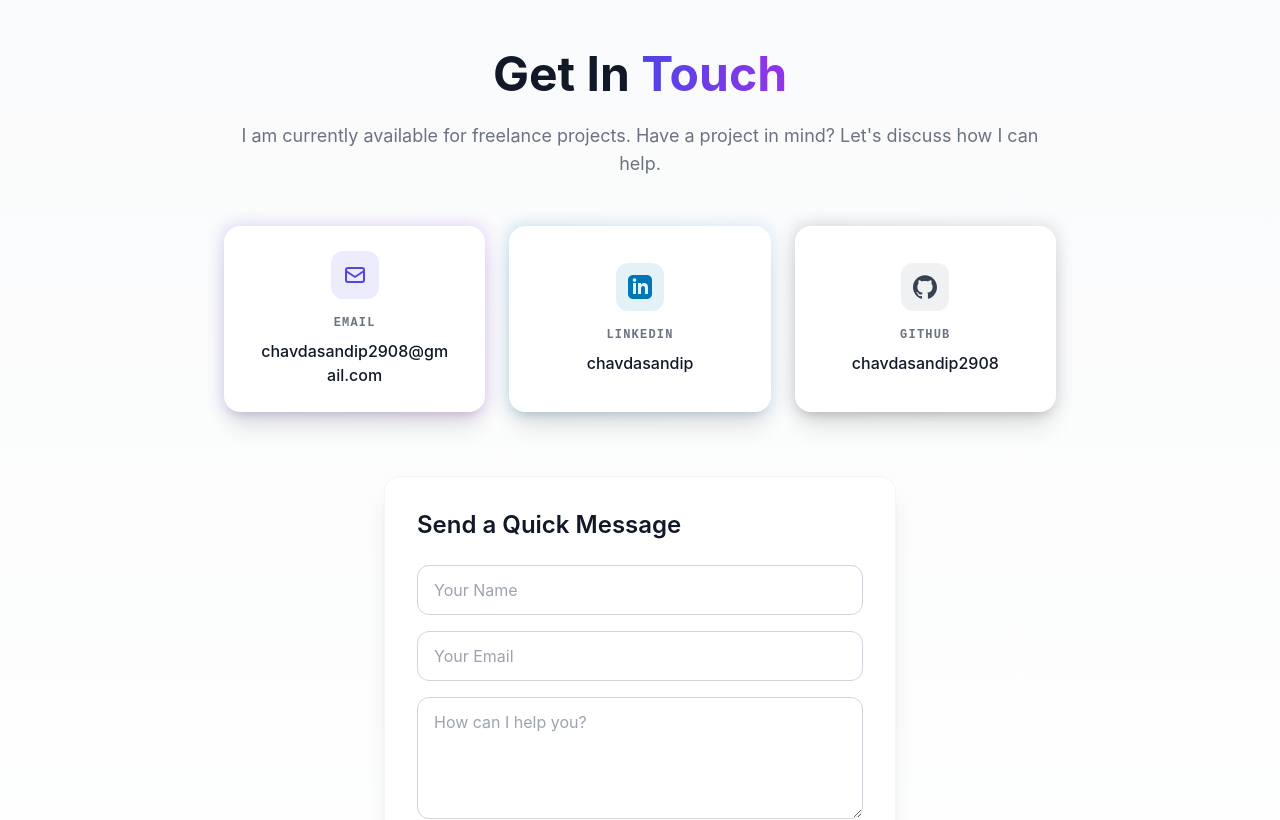
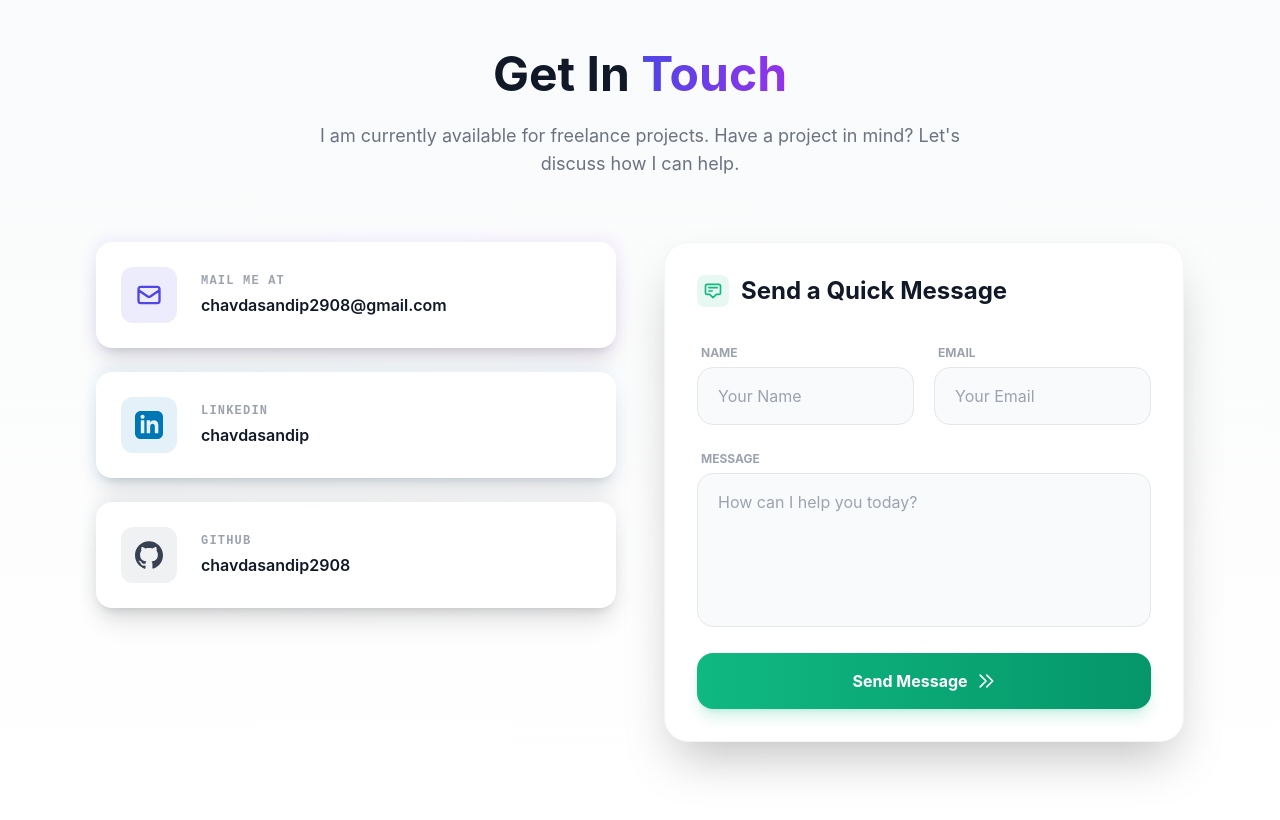
Before and after one commit to chavdasandip2908/My-portfolio-, a React (Vite) app in the folder client/: page / in a window 1280 px wide. Shown: the part 3920-4740 px from the top of the page. Built offline with nearby package versions, Linux system fonts and the light colour scheme; no server answers.

Commit message:
side by side view

```diff
--- a/client/src/components/Sections.jsx
+++ b/client/src/components/Sections.jsx
@@ -73,27 +73,29 @@ const Contact = () => {
 
     return (
         <section id="contact" className="py-20 bg-gradient-to-b from-gray-50 to-white dark:from-gray-800 dark:to-gray-900 transition-colors duration-300">
-            <div className="max-w-4xl mx-auto px-4 sm:px-6 lg:px-8">
+            <div className="max-w-6xl mx-auto px-4 sm:px-6 lg:px-8">
                 <motion.div
                     initial={{ opacity: 0, y: 20 }}
                     whileInView={{ opacity: 1, y: 0 }}
                     viewport={{ once: true }}
-                    className="text-center mb-12"
+                    className="text-center mb-16"
                 >
                     <h2 className="text-4xl md:text-5xl font-bold text-light-text dark:text-dark-text mb-6">
                         Get In <span className="bg-gradient-to-r from-primary to-purple-600 bg-clip-text text-transparent">Touch</span>
                     </h2>
-                    <p className="text-lg text-light-muted dark:text-dark-muted mb-10">
+                    <p className="text-lg text-light-muted dark:text-dark-muted max-w-2xl mx-auto">
                         I am currently available for freelance projects. Have a project in mind? Let's discuss how I can help.
                     </p>
                 </motion.div>
 
+                <div className="grid grid-cols-1 lg:grid-cols-2 gap-12 items-start">
+                    {/* Left Column: Contact Information */}
                     <motion.div
-                    initial={{ opacity: 0, y: 20 }}
-                    whileInView={{ opacity: 1, y: 0 }}
+                        initial={{ opacity: 0, x: -30 }}
+                        whileInView={{ opacity: 1, x: 0 }}
                         viewport={{ once: true }}
                         transition={{ delay: 0.2 }}
-                    className="grid grid-cols-1 md:grid-cols-3 gap-6 mb-16 items-stretch"
+                        className="space-y-6"
                     >
                         {/* Email Card */}
                         <div
@@ -101,17 +103,19 @@ const Contact = () => {
                                 navigator.clipboard.writeText('chavdasandip2908@gmail.com');
                                 toast.success('Email copied to clipboard!');
                             }}
-                        className="group relative cursor-pointer h-full"
+                            className="group relative cursor-pointer"
                         >
-                        <div className="absolute -inset-0.5 bg-gradient-to-r from-primary to-purple-600 rounded-2xl opacity-20 group-hover:opacity-40 blur transition duration-300"></div>
-                        <div className="relative flex flex-col items-center p-6 bg-white dark:bg-gray-800/80 backdrop-blur-xl border border-white/20 dark:border-gray-700/50 rounded-2xl shadow-xl transition-all duration-300 group-hover:-translate-y-1 h-full min-h-[180px] justify-center">
-                            <div className="w-12 h-12 flex items-center justify-center bg-primary/10 rounded-xl mb-4 text-primary group-hover:scale-110 transition-transform duration-300 flex-shrink-0">
-                                <svg className="w-6 h-6" fill="none" stroke="currentColor" viewBox="0 0 24 24">
+                            <div className="absolute -inset-0.5 bg-gradient-to-r from-primary to-purple-600 rounded-2xl opacity-10 group-hover:opacity-30 blur transition duration-300"></div>
+                            <div className="relative flex items-center p-6 bg-white dark:bg-gray-800/80 backdrop-blur-xl border border-white/20 dark:border-gray-700/50 rounded-2xl shadow-xl transition-all duration-300 group-hover:-translate-y-1">
+                                <div className="w-14 h-14 flex items-center justify-center bg-primary/10 rounded-xl mr-6 text-primary group-hover:scale-110 transition-transform duration-300">
+                                    <svg className="w-7 h-7" fill="none" stroke="currentColor" viewBox="0 0 24 24">
                                         <path strokeLinecap="round" strokeLinejoin="round" strokeWidth={2} d="M3 8l7.89 5.26a2 2 0 002.22 0L21 8M5 19h14a2 2 0 002-2V7a2 2 0 00-2-2H5a2 2 0 00-2 2v10a2 2 0 002 2z" />
                                     </svg>
                                 </div>
-                            <h4 className="text-xs font-bold text-gray-500 dark:text-gray-400 uppercase tracking-widest mb-2 font-mono">Email</h4>
-                            <p className="text-gray-900 dark:text-white font-medium break-all text-center text-sm sm:text-base px-2">chavdasandip2908@gmail.com</p>
+                                <div className="flex-1 min-w-0">
+                                    <h4 className="text-xs font-bold text-gray-400 dark:text-gray-500 uppercase tracking-widest mb-1 font-mono">Mail Me At</h4>
+                                    <p className="text-gray-900 dark:text-white font-semibold truncate text-sm sm:text-base">chavdasandip2908@gmail.com</p>
+                                </div>
                             </div>
                         </div>
 
@@ -120,17 +124,19 @@ const Contact = () => {
                             href="https://www.linkedin.com/in/chavdasandip/"
                             target="_blank"
                             rel="noopener noreferrer"
-                        className="group relative h-full"
+                            className="group relative block"
                         >
-                        <div className="absolute -inset-0.5 bg-gradient-to-r from-[#0077b5] to-blue-400 rounded-2xl opacity-20 group-hover:opacity-40 blur transition duration-300"></div>
-                        <div className="relative flex flex-col items-center p-6 bg-white dark:bg-gray-800/80 backdrop-blur-xl border border-white/20 dark:border-gray-700/50 rounded-2xl shadow-xl transition-all duration-300 group-hover:-translate-y-1 h-full min-h-[180px] justify-center">
-                            <div className="w-12 h-12 flex items-center justify-center bg-[#0077b5]/10 rounded-xl mb-4 text-[#0077b5] group-hover:scale-110 transition-transform duration-300 flex-shrink-0">
-                                <svg className="w-6 h-6" fill="currentColor" viewBox="0 0 24 24">
+                            <div className="absolute -inset-0.5 bg-gradient-to-r from-[#0077b5] to-blue-400 rounded-2xl opacity-10 group-hover:opacity-30 blur transition duration-300"></div>
+                            <div className="relative flex items-center p-6 bg-white dark:bg-gray-800/80 backdrop-blur-xl border border-white/20 dark:border-gray-700/50 rounded-2xl shadow-xl transition-all duration-300 group-hover:-translate-y-1">
+                                <div className="w-14 h-14 flex items-center justify-center bg-[#0077b5]/10 rounded-xl mr-6 text-[#0077b5] group-hover:scale-110 transition-transform duration-300">
+                                    <svg className="w-7 h-7" fill="currentColor" viewBox="0 0 24 24">
                                         <path d="M19 0h-14c-2.761 0-5 2.239-5 5v14c0 2.761 2.239 5 5 5h14c2.762 0 5-2.239 5-5v-14c0-2.761-2.238-5-5-5zm-11 19h-3v-11h3v11zm-1.5-12.268c-.966 0-1.75-.79-1.75-1.764s.784-1.764 1.75-1.764 1.75.79 1.75 1.764-.783 1.764-1.75 1.764zm13.5 12.268h-3v-5.604c0-3.368-4-3.113-4 0v5.604h-3v-11h3v1.765c1.396-2.586 7-2.777 7 2.476v6.759z" />
                                     </svg>
                                 </div>
-                            <h4 className="text-xs font-bold text-gray-500 dark:text-gray-400 uppercase tracking-widest mb-2 font-mono">LinkedIn</h4>
-                            <p className="text-gray-900 dark:text-white font-medium text-center text-sm sm:text-base px-2">chavdasandip</p>
+                                <div className="flex-1 min-w-0">
+                                    <h4 className="text-xs font-bold text-gray-400 dark:text-gray-500 uppercase tracking-widest mb-1 font-mono">LinkedIn</h4>
+                                    <p className="text-gray-900 dark:text-white font-semibold truncate text-sm sm:text-base">chavdasandip</p>
+                                </div>
                             </div>
                         </a>
 
@@ -139,30 +145,43 @@ const Contact = () => {
                             href="https://github.com/chavdasandip2908"
                             target="_blank"
                             rel="noopener noreferrer"
-                        className="group relative h-full"
+                            className="group relative block"
                         >
-                        <div className="absolute -inset-0.5 bg-gradient-to-r from-gray-700 to-gray-500 rounded-2xl opacity-20 group-hover:opacity-40 blur transition duration-300"></div>
-                        <div className="relative flex flex-col items-center p-6 bg-white dark:bg-gray-800/80 backdrop-blur-xl border border-white/20 dark:border-gray-700/50 rounded-2xl shadow-xl transition-all duration-300 group-hover:-translate-y-1 h-full min-h-[180px] justify-center">
-                            <div className="w-12 h-12 flex items-center justify-center bg-gray-500/10 rounded-xl mb-4 text-gray-700 dark:text-gray-300 group-hover:scale-110 transition-transform duration-300 flex-shrink-0">
-                                <svg className="w-6 h-6" fill="currentColor" viewBox="0 0 24 24">
+                            <div className="absolute -inset-0.5 bg-gradient-to-r from-gray-700 to-gray-500 rounded-2xl opacity-10 group-hover:opacity-30 blur transition duration-300"></div>
+                            <div className="relative flex items-center p-6 bg-white dark:bg-gray-800/80 backdrop-blur-xl border border-white/20 dark:border-gray-700/50 rounded-2xl shadow-xl transition-all duration-300 group-hover:-translate-y-1">
+                                <div className="w-14 h-14 flex items-center justify-center bg-gray-500/10 rounded-xl mr-6 text-gray-700 dark:text-gray-300 group-hover:scale-110 transition-transform duration-300">
+                                    <svg className="w-7 h-7" fill="currentColor" viewBox="0 0 24 24">
                                         <path d="M12 .297c-6.63 0-12 5.373-12 12 0 5.303 3.438 9.8 8.205 11.385.6.113.82-.258.82-.577 0-.285-.01-1.04-.015-2.04-3.338.724-4.042-1.61-4.042-1.61C4.422 18.07 3.633 17.7 3.633 17.7c-1.087-.744.084-.729.084-.729 1.205.084 1.838 1.236 1.838 1.236 1.07 1.835 2.809 1.305 3.495.998.108-.776.417-1.305.76-1.605-2.665-.3-5.466-1.332-5.466-5.93 0-1.31.465-2.38 1.235-3.22-.135-.303-.54-1.523.105-3.176 0 0 1.005-.322 3.3 1.23.96-.267 1.98-.399 3-.405 1.02.006 2.04.138 3 .405 2.28-1.552 3.285-1.23 3.285-1.23.645 1.653.24 2.873.12 3.176.765.84 1.23 1.91 1.23 3.22 0 4.61-2.805 5.625-5.475 5.92.42.36.81 1.096.81 2.22 0 1.606-.015 2.896-.015 3.286 0 .315.21.69.825.57C20.565 22.092 24 17.592 24 12.297c0-6.627-5.373-12-12-12" />
                                     </svg>
                                 </div>
-                            <h4 className="text-xs font-bold text-gray-500 dark:text-gray-400 uppercase tracking-widest mb-2 font-mono">GitHub</h4>
-                            <p className="text-gray-900 dark:text-white font-medium text-center text-sm sm:text-base px-2">chavdasandip2908</p>
+                                <div className="flex-1 min-w-0">
+                                    <h4 className="text-xs font-bold text-gray-400 dark:text-gray-500 uppercase tracking-widest mb-1 font-mono">GitHub</h4>
+                                    <p className="text-gray-900 dark:text-white font-semibold truncate text-sm sm:text-base">chavdasandip2908</p>
+                                </div>
                             </div>
                         </a>
                     </motion.div>
 
+                    {/* Right Column: Contact Form */}
                     <motion.div
-                    initial={{ opacity: 0, y: 20 }}
-                    whileInView={{ opacity: 1, y: 0 }}
+                        initial={{ opacity: 0, x: 30 }}
+                        whileInView={{ opacity: 1, x: 0 }}
                         viewport={{ once: true }}
                         transition={{ delay: 0.4 }}
-                    className="bg-white dark:bg-gray-800 p-8 rounded-2xl shadow-xl max-w-lg mx-auto border border-gray-100 dark:border-gray-700"
+                        className="bg-white dark:bg-gray-800 p-8 rounded-3xl shadow-2xl border border-gray-100 dark:border-gray-700/50 backdrop-blur-sm"
                     >
-                    <h3 className="text-2xl font-semibold mb-6 text-gray-900 dark:text-white">Send a Quick Message</h3>
-                    <form className="space-y-4" onSubmit={handleSubmit}>
+                        <h3 className="text-2xl font-bold mb-8 text-gray-900 dark:text-white flex items-center gap-3">
+                            <span className="w-8 h-8 flex items-center justify-center bg-accent/10 text-accent rounded-lg">
+                                <svg className="w-5 h-5" fill="none" stroke="currentColor" viewBox="0 0 24 24">
+                                    <path strokeLinecap="round" strokeLinejoin="round" strokeWidth={2} d="M7 8h10M7 12h4m1 8l-4-4H5a2 2 0 01-2-2V6a2 2 0 012-2h14a2 2 0 012 2v8a2 2 0 01-2 2h-3l-4 4z" />
+                                </svg>
+                            </span>
+                            Send a Quick Message
+                        </h3>
+                        <form className="space-y-5" onSubmit={handleSubmit}>
+                            <div className="grid grid-cols-1 sm:grid-cols-2 gap-5">
+                                <div className="space-y-1">
+                                    <label className="text-xs font-bold text-gray-400 dark:text-gray-500 uppercase ml-1">Name</label>
                                     <input
                                         type="text"
                                         name="name"
@@ -170,8 +189,11 @@ const Contact = () => {
                                         onChange={handleChange}
                                         placeholder="Your Name"
                                         disabled={sending}
-                            className="w-full px-4 py-3 border border-gray-300 dark:border-gray-600 rounded-xl focus:ring-2 focus:ring-primary focus:border-transparent dark:bg-gray-700 dark:text-white transition disabled:opacity-50"
+                                        className="w-full px-5 py-4 bg-gray-50 dark:bg-gray-700/50 border border-gray-200 dark:border-gray-600 rounded-2xl focus:ring-2 focus:ring-primary focus:border-transparent dark:text-white transition-all duration-300 disabled:opacity-50 outline-none"
                                     />
+                                </div>
+                                <div className="space-y-1">
+                                    <label className="text-xs font-bold text-gray-400 dark:text-gray-500 uppercase ml-1">Email</label>
                                     <input
                                         type="email"
                                         name="email"
@@ -179,26 +201,47 @@ const Contact = () => {
                                         onChange={handleChange}
                                         placeholder="Your Email"
                                         disabled={sending}
-                            className="w-full px-4 py-3 border border-gray-300 dark:border-gray-600 rounded-xl focus:ring-2 focus:ring-primary focus:border-transparent dark:bg-gray-700 dark:text-white transition disabled:opacity-50"
+                                        className="w-full px-5 py-4 bg-gray-50 dark:bg-gray-700/50 border border-gray-200 dark:border-gray-600 rounded-2xl focus:ring-2 focus:ring-primary focus:border-transparent dark:text-white transition-all duration-300 disabled:opacity-50 outline-none"
                                     />
+                                </div>
+                            </div>
+                            <div className="space-y-1">
+                                <label className="text-xs font-bold text-gray-400 dark:text-gray-500 uppercase ml-1">Message</label>
                                 <textarea
-                            rows="4"
+                                    rows="5"
                                     name="message"
                                     value={formData.message}
                                     onChange={handleChange}
-                            placeholder="How can I help you?"
+                                    placeholder="How can I help you today?"
                                     disabled={sending}
-                            className="w-full px-4 py-3 border border-gray-300 dark:border-gray-600 rounded-xl focus:ring-2 focus:ring-primary focus:border-transparent dark:bg-gray-700 dark:text-white transition disabled:opacity-50"
+                                    className="w-full px-5 py-4 bg-gray-50 dark:bg-gray-700/50 border border-gray-200 dark:border-gray-600 rounded-2xl focus:ring-2 focus:ring-primary focus:border-transparent dark:text-white transition-all duration-300 disabled:opacity-50 outline-none resize-none"
                                 ></textarea>
+                            </div>
                             <button
                                 type="submit"
                                 disabled={sending}
-                            className="w-full py-3 bg-accent text-white font-bold rounded-xl hover:bg-emerald-600 transition shadow-lg hover:shadow-xl transform hover:-translate-y-1 disabled:opacity-50 disabled:cursor-not-allowed disabled:transform-none"
+                                className="w-full py-4 bg-gradient-to-r from-accent to-emerald-600 text-white font-bold rounded-2xl hover:opacity-90 transition-all duration-300 shadow-lg shadow-accent/20 transform hover:-translate-y-1 disabled:opacity-50 disabled:cursor-not-allowed disabled:transform-none flex items-center justify-center gap-2"
                             >
-                            {sending ? 'Sending...' : 'Send Message'}
+                                {sending ? (
+                                    <>
+                                        <svg className="animate-spin h-5 w-5 text-white" fill="none" viewBox="0 0 24 24">
+                                            <circle className="opacity-25" cx="12" cy="12" r="10" stroke="currentColor" strokeWidth="4"></circle>
+                                            <path className="opacity-75" fill="currentColor" d="M4 12a8 8 0 018-8V0C5.373 0 0 5.373 0 12h4zm2 5.291A7.962 7.962 0 014 12H0c0 3.042 1.135 5.824 3 7.938l3-2.647z"></path>
+                                        </svg>
+                                        Sending...
+                                    </>
+                                ) : (
+                                    <>
+                                        <span>Send Message</span>
+                                        <svg className="w-5 h-5 group-hover:translate-x-1 transition-transform" fill="none" stroke="currentColor" viewBox="0 0 24 24">
+                                            <path strokeLinecap="round" strokeLinejoin="round" strokeWidth={2} d="M13 5l7 7-7 7M5 5l7 7-7 7" />
+                                        </svg>
+                                    </>
+                                )}
                             </button>
                         </form>
                     </motion.div>
+                </div>
             </div>
         </section>
     );
```
Lines whose indentation alone changed are shown as unchanged.
